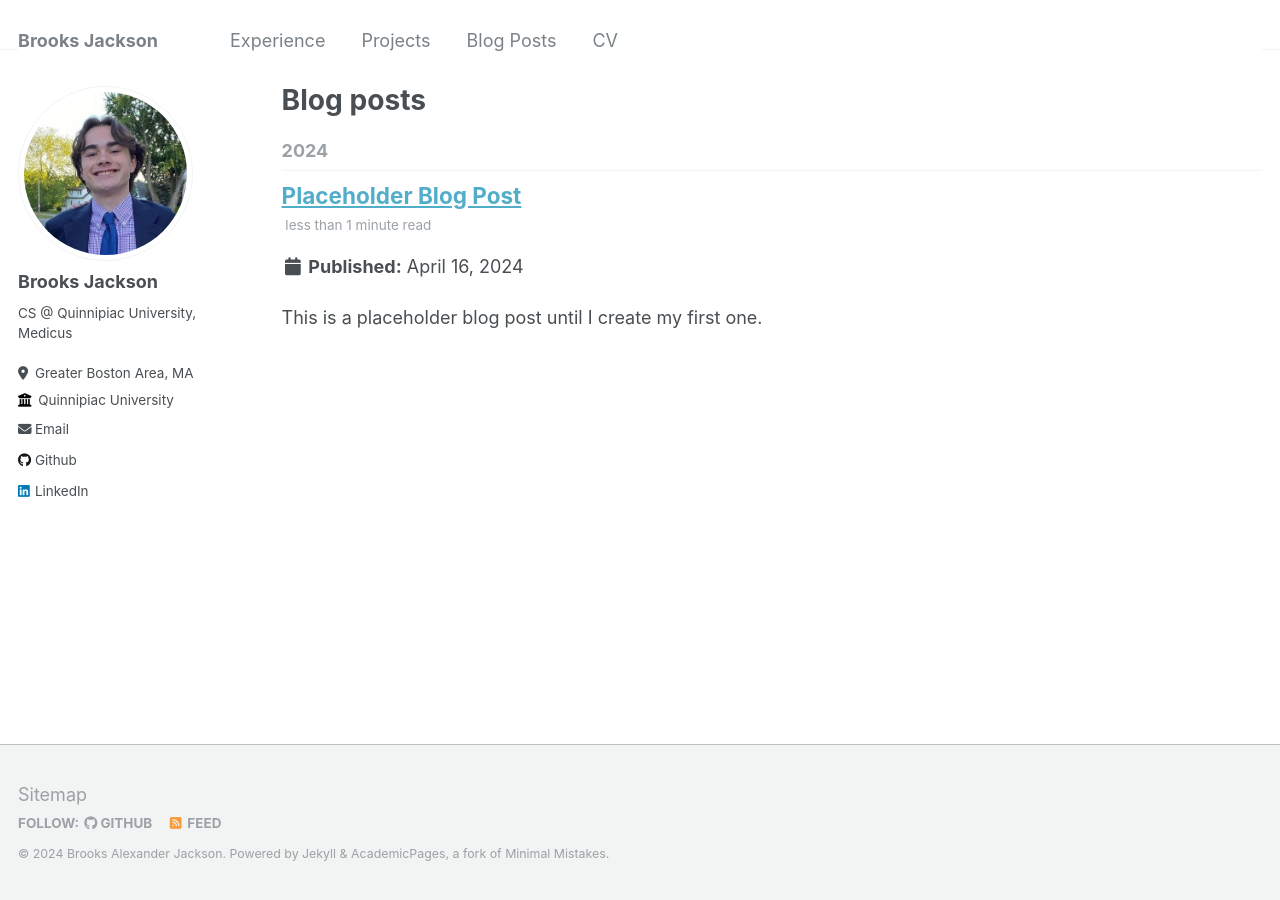
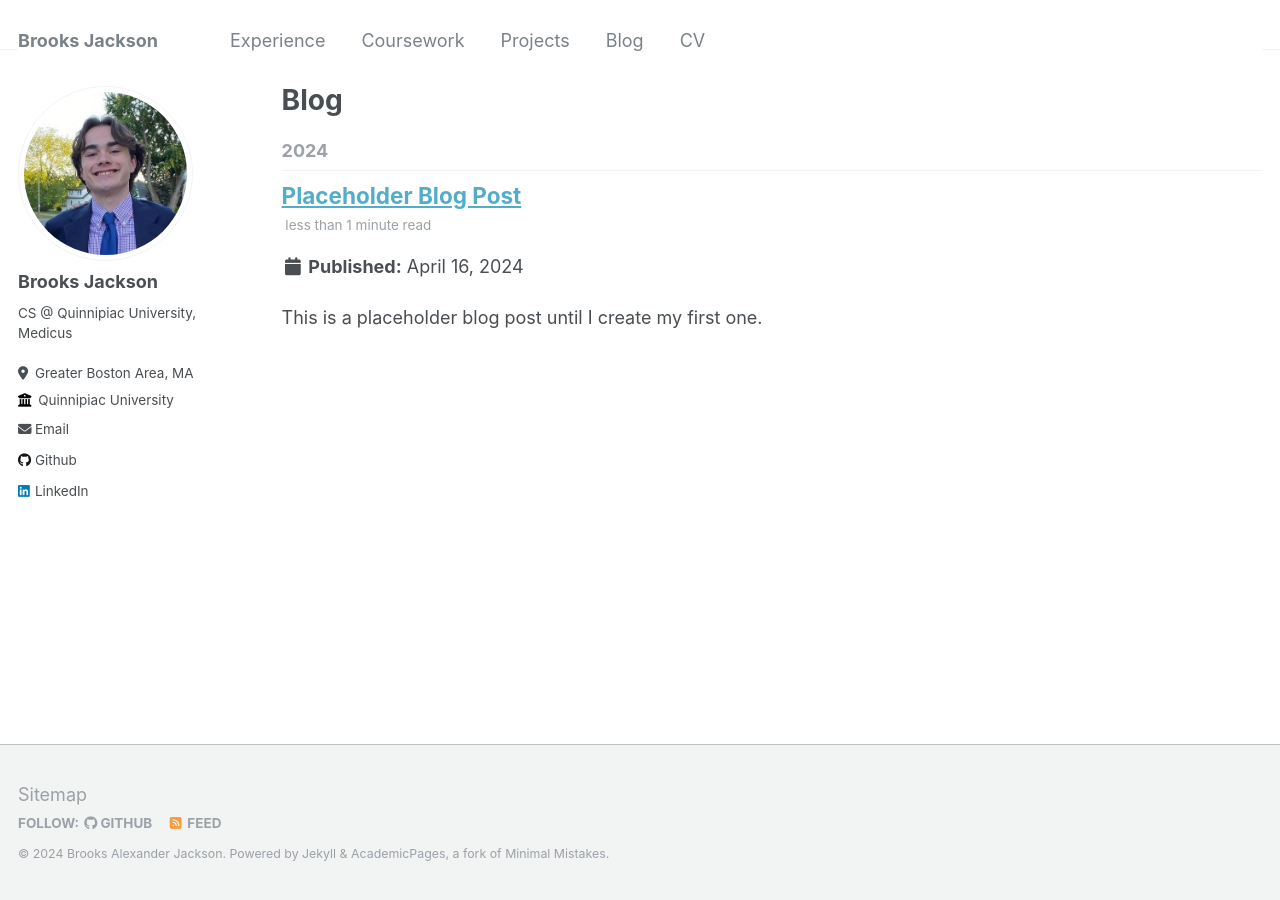
Before and after one commit to bjaxqq/old-portfolio, a Jekyll site: the page built from _pages/year-archive.html, in a window 1280 px wide. Built offline with Jekyll 4.4.1, drawn with Linux system fonts in a browser that asks for light colours.

Commit message:
Updated website

```diff
--- a/_data/navigation.yml
+++ b/_data/navigation.yml
@@ -25,11 +25,14 @@ main:
   - title: "Experience"
     url: \#experience
 
+  - title: "Coursework"
+    url: \#coursework
+
   - title: "Projects"
     url: \#projects
 
-  - title: "Blog Posts"
-    url: /year-archive/
+  - title: "Blog"
+    url: /blog/
 
   - title: "CV"
     url: /files/resume.pdf
--- a/_pages/year-archive.html
+++ b/_pages/year-archive.html
@@ -1,7 +1,7 @@
 ---
 layout: archive
-permalink: /year-archive/
-title: "Blog posts"
+permalink: /blog/
+title: "Blog"
 author_profile: true
 redirect_from:
   - /wordpress/blog-posts/
```
